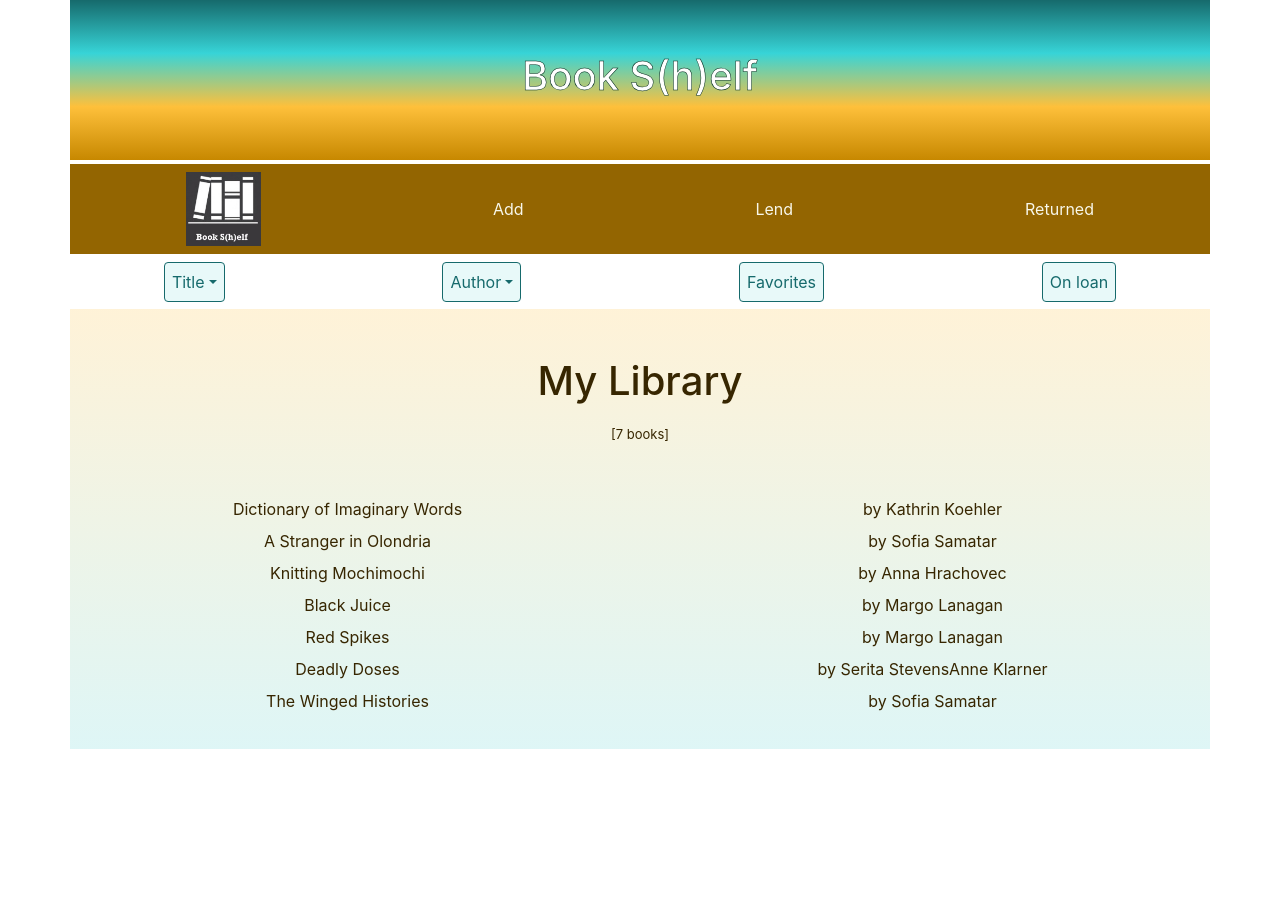
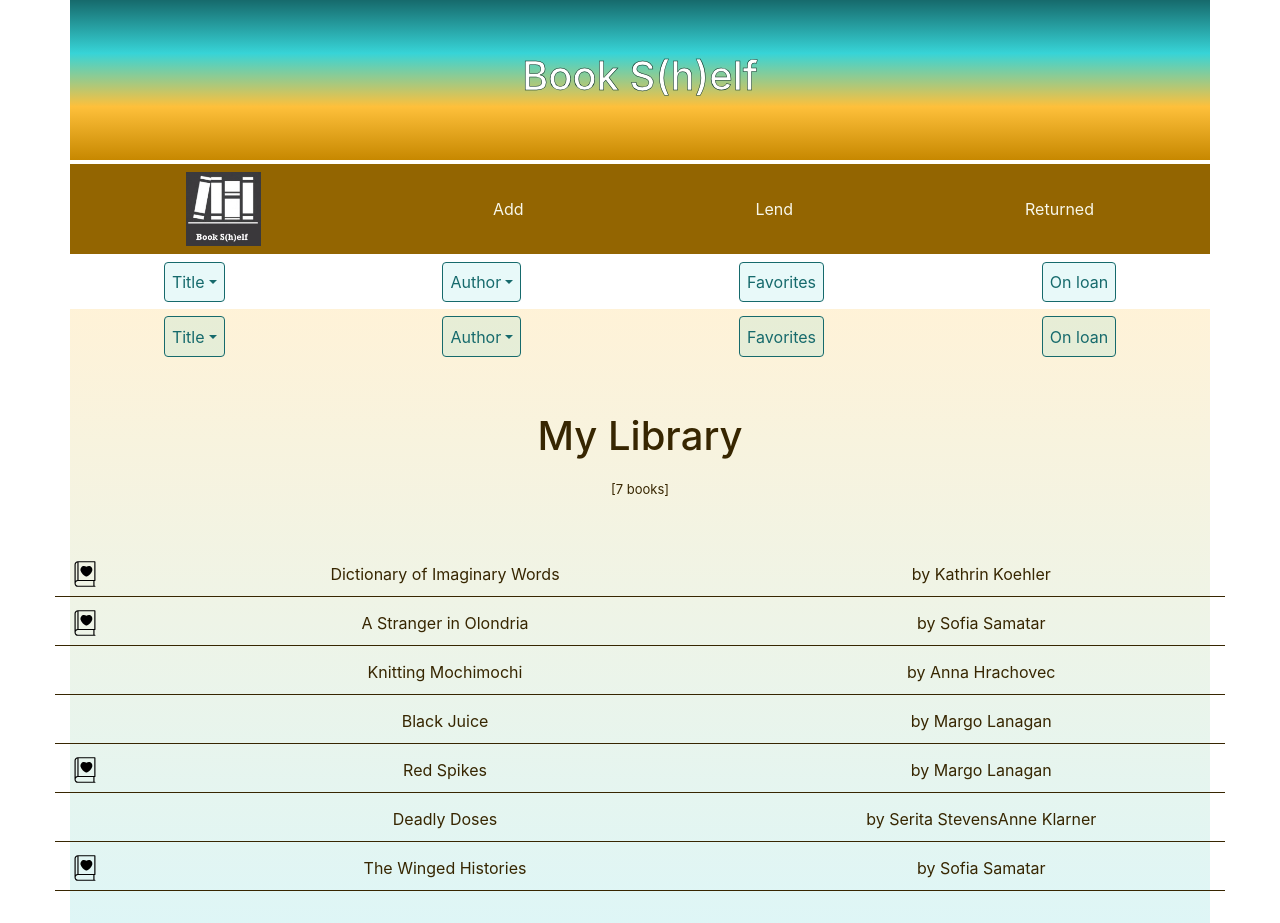
Before and after one commit to KRohrmeier/book-shelf, a React (Create React App) app: page / in a window 1280 px wide. Before the commit the page ends 800 px from the top, so only its background shows below. Built offline with nearby package versions, Linux system fonts and the light colour scheme; data requests are answered from the project's data file.

Commit message:
[JSON-server] add favorite icon, styling; some clean-up, notes

```diff
--- a/db.json
+++ b/db.json
@@ -7,14 +7,14 @@
         "Kathrin Koehler"
       ],
       "dateAdded": "2010-05-13",
-      "favorite": "true",
+      "favorite": true,
       "genre": [
         "reference",
         "imaginary",
         "rare",
         "first edition"
       ],
-      "onLoan": "false",
+      "onLoan": false,
       "pageCount": "100000",
       "title": "Dictionary of Imaginary Words",
       "borrowers": [
--- a/src/components/Bookshelf.js
+++ b/src/components/Bookshelf.js
@@ -1,14 +1,19 @@
 import React, { useState } from "react";
 import { Row, Col } from "react-bootstrap";
 
+import BookFilters from './BookFilters';
+import heartBook from '../images/heart_book.svg';
 import './bookshelf.css';
 
 export function Bookshelf(props) {
   const bookList = props.bookList;
+  const filteredBookList = bookList.filter(book => book.onLoan);
   console.log('Bookshelf props:bookList = ', bookList);
+  console.log('Bookshelf filtered bookList = ', filteredBookList);
 
   return (
     <div className='bookshelf-container'>
+      <BookFilters/>
       <Row className='booktitle-row'>
         <Col xs={12}>
           <h1>My Library</h1>
@@ -18,8 +23,16 @@ export function Bookshelf(props) {
         {bookList.map((book) => {
           return (
             <Row key={`${book.isbn}-row`} className='bookshelf-row'>
+              <Col key={`${book.isbn}-favorite`} sm={1} className='favorite-col col'>
+                {book.favorite
+                    ? <div className='favorite-book-icon'>
+                        <img id='favorite-book-id' src={heartBook} alt="favorite book"/>
+                      </div>
+                    : <div className='non-favorite-book'></div>
+                }
+              </Col>
               <Col key={`${book.isbn}-title`} sm={6} className='title-col col'>{book.title}</Col>
-              <Col key={`${book.isbn}-author`} sm={6} className='author-col col'>by {book.authors}</Col>
+              <Col key={`${book.isbn}-author`} sm={5} className='author-col col'>by {book.authors}</Col>
             </Row>
           )
         })}
--- a/src/components/bookshelf.css
+++ b/src/components/bookshelf.css
@@ -16,12 +16,27 @@
 
 .bookshelf-row {
   justify-content: center;
+  align-items: center;
+  padding-top: 0.25rem;
+  border-bottom: 0.015rem solid #372601;
 }
 
 .bookshelf-row .col {
   padding: 0.25rem;
 }
 
+.favorite-book-icon {
+  width: 2.75rem;
+}
+
+.non-favorite-book {
+  height: 2.25rem;
+}
+
+#favorite-book-id {
+  margin-left: 0.5rem;
+}
+
 #book-count {
   font-size: small;
 }
```
Also changed, not shown: src/App.js (+5 -5 lines), resources.txt, src/images/heart_book.svg (added).
